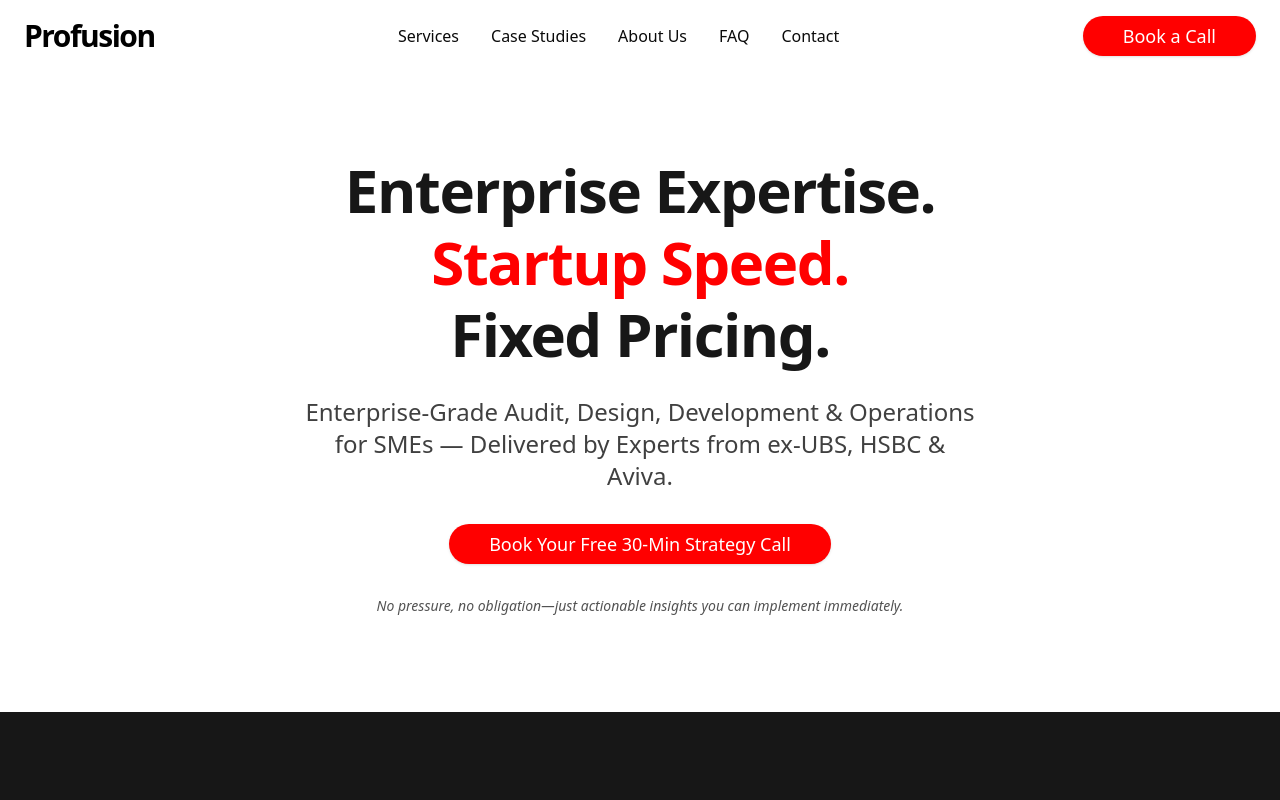
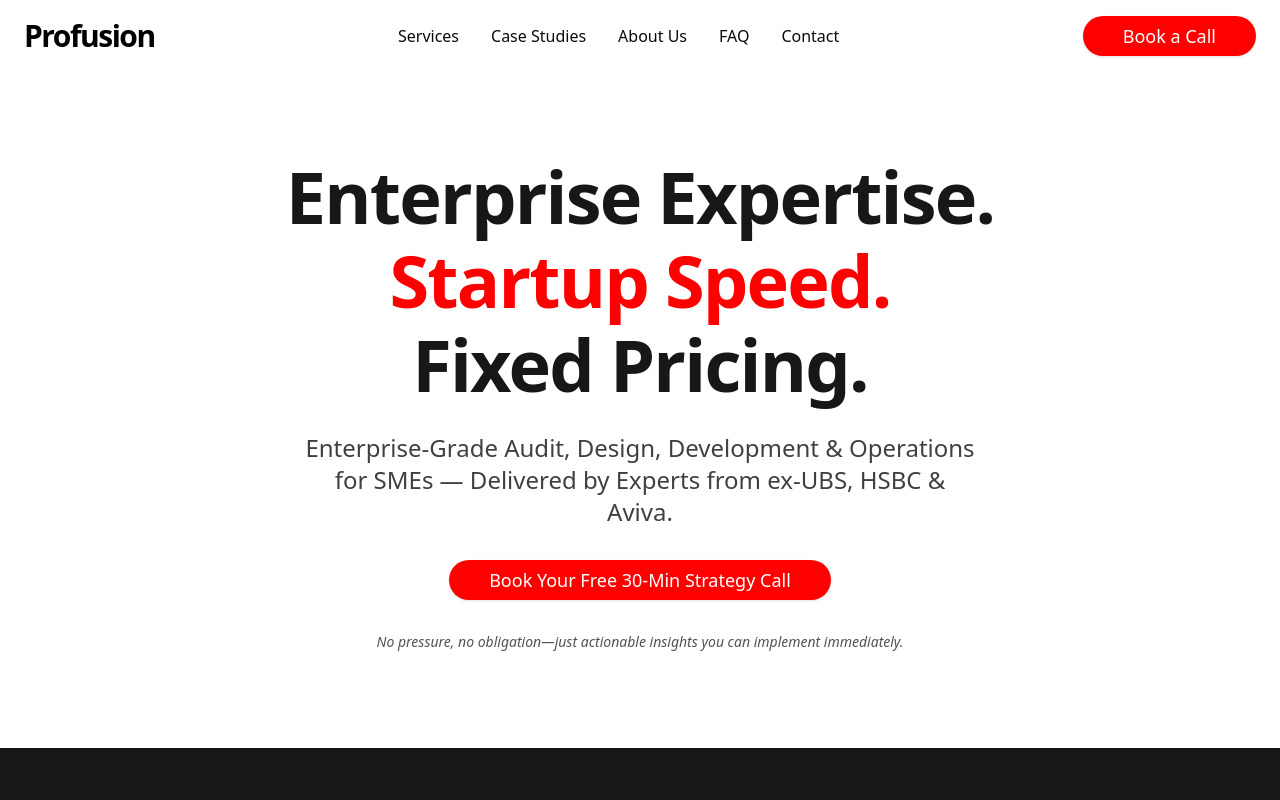
Before and after one commit to hasanakyol/profusion, a Next.js app: page / in a window 1280 px wide. Shown: the top 800 px of the page. Built offline with nearby package versions, Linux system fonts and the light colour scheme.

Commit message:
modified:   app/page.tsx

```diff
--- a/app/page.tsx
+++ b/app/page.tsx
@@ -82,9 +82,9 @@ export default function Home() {
           <div className="container mx-auto px-4 sm:px-6">
             <div className="max-w-3xl mx-auto text-center space-y-4 sm:space-y-6 md:space-y-8">
               <h1 id="hero-title" className="space-y-1 sm:space-y-2 md:space-y-3">
-                <span className="block text-3xl sm:text-4xl md:text-5xl lg:text-6xl font-extrabold tracking-tight">Enterprise Expertise.</span>
-                <span className="block text-3xl sm:text-4xl md:text-5xl lg:text-6xl font-extrabold tracking-tight text-swiss-red">Startup Speed.</span>
-                <span className="block text-3xl sm:text-4xl md:text-5xl lg:text-6xl font-extrabold tracking-tight">Fixed Pricing.</span>
+                <span className="block text-4xl sm:text-5xl md:text-6xl lg:text-7xl font-extrabold tracking-tight">Enterprise Expertise.</span>
+                <span className="block text-4xl sm:text-5xl md:text-6xl lg:text-7xl font-extrabold tracking-tight text-swiss-red">Startup Speed.</span>
+                <span className="block text-4xl sm:text-5xl md:text-6xl lg:text-7xl font-extrabold tracking-tight">Fixed Pricing.</span>
               </h1>
               <p className="text-lg sm:text-xl md:text-2xl font-medium text-neutral-700 max-w-2xl mx-auto">
               Enterprise-Grade Audit, Design, Development & Operations for SMEs — Delivered by Experts from ex-UBS, HSBC & Aviva.
```
